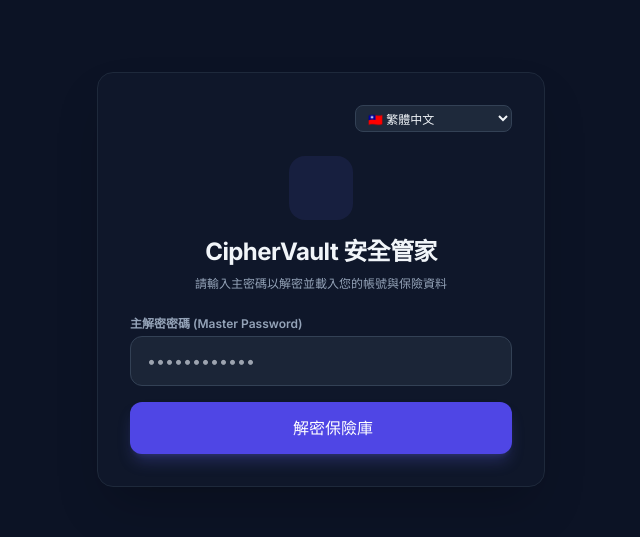
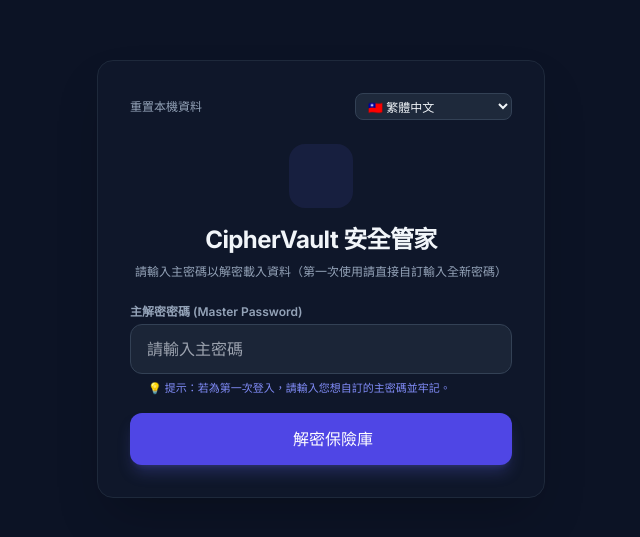
Before and after one commit to yhdstudio/my-password, a plain HTML site: page index.html in a window 1280 px wide. Shown: the part 121-658 px from the top of the page, without its empty margins (319-959 px from the left). Drawn offline with nearby package versions, Linux system fonts and the light colour scheme.

Commit message:
Add files via upload

```diff
--- a/index.html
+++ b/index.html
@@ -37,7 +37,8 @@
     <!-- 解密防護遮罩 -->
     <div id="authOverlay" class="fixed inset-0 z-50 flex items-center justify-center bg-slate-900/80 backdrop-blur-md p-4">
         <div class="bg-white dark:bg-slate-900 border border-slate-200 dark:border-slate-800 rounded-2xl p-6 sm:p-8 max-w-md w-full shadow-2xl space-y-6">
-            <div class="flex justify-end">
+            <div class="flex justify-between items-center">
+                <button type="button" onclick="resetVaultData()" class="text-xs text-slate-400 hover:text-rose-500 transition">重置本機資料</button>
                 <!-- 登入頁語言切換器 -->
                 <select onchange="changeLanguage(this.value)" class="lang-select text-xs bg-slate-100 dark:bg-slate-800 border border-slate-300 dark:border-slate-700 rounded-lg px-2 py-1">
                     <option value="zh-TW">🇹🇼 繁體中文</option>
@@ -60,26 +61,32 @@
                     <i data-lucide="shield-check" class="w-10 h-10"></i>
                 </div>
                 <h2 class="text-2xl font-bold tracking-tight" data-i18n="appTitle">CipherVault 安全管家</h2>
-                <p class="text-xs text-slate-500 dark:text-slate-400" id="authSubtitle" data-i18n="authSubtitle">請輸入主密碼以解密並載入您的帳號與保險資料</p>
+                <p class="text-xs text-slate-500 dark:text-slate-400" id="authSubtitle" data-i18n="authSubtitle">請輸入主密碼以解密載入資料（第一次使用請直接自訂輸入全新密碼）</p>
             </div>
 
             <form id="authForm" onsubmit="handleAuth(event)" class="space-y-4">
                 <div>
-                    <label class="block text-xs font-semibold text-slate-500 dark:text-slate-400 mb-1" data-i18n="masterPasswordLabel">主解密密碼 (Master Password)</label>
+                    <div class="flex justify-between items-center mb-1">
+                        <label class="block text-xs font-semibold text-slate-500 dark:text-slate-400" data-i18n="masterPasswordLabel">主解密密碼 (Master Password)</label>
+                    </div>
                     <div class="relative">
-                        <input type="password" id="masterPasswordInput" required placeholder="••••••••••••"
-                            class="w-full px-4 py-3 rounded-xl bg-slate-100 dark:bg-slate-800/80 border border-slate-300 dark:border-slate-700 focus:outline-none focus:ring-2 focus:ring-indigo-500 pr-10">
-                        <button type="button" onclick="togglePasswordVisibility('masterPasswordInput')" class="absolute right-3 top-3.5 text-slate-400 hover:text-slate-600 dark:hover:text-slate-200">
-                            <i data-lucide="eye" class="w-5 h-5"></i>
+                        <input type="password" id="masterPasswordInput" required placeholder="請輸入主密碼"
+                            class="w-full px-4 py-3 rounded-xl bg-slate-100 dark:bg-slate-800/80 border border-slate-300 dark:border-slate-700 focus:outline-none focus:ring-2 focus:ring-indigo-500 pr-12">
+                        <button type="button" onclick="togglePasswordVisibility('masterPasswordInput', 'masterEyeIcon')" class="absolute right-3 top-3.5 text-slate-400 hover:text-slate-600 dark:hover:text-slate-200 p-0.5">
+                            <i id="masterEyeIcon" data-lucide="eye" class="w-5 h-5"></i>
                         </button>
                     </div>
+                    <p class="text-[11px] text-indigo-500 dark:text-indigo-400 mt-1.5 flex items-center gap-1">
+                        <i data-lucide="info" class="w-3.5 h-3.5"></i>
+                        <span>💡 提示：若為第一次登入，請輸入您想自訂的主密碼並牢記。</span>
+                    </p>
                 </div>
-                <button type="submit" class="w-full py-3.5 px-4 bg-indigo-600 hover:bg-indigo-700 active:bg-indigo-800 text-white font-medium rounded-xl transition shadow-lg shadow-indigo-500/25 flex items-center justify-center gap-2">
+                <button type="submit" id="authBtn" class="w-full py-3.5 px-4 bg-indigo-600 hover:bg-indigo-700 active:bg-indigo-800 text-white font-medium rounded-xl transition shadow-lg shadow-indigo-500/25 flex items-center justify-center gap-2">
                     <i data-lucide="lock" class="w-4 h-4"></i>
                     <span data-i18n="unlockBtn">解密保險庫</span>
                 </button>
             </form>
-            <div id="authError" class="hidden text-xs text-red-500 text-center font-medium" data-i18n="authError">主密碼錯誤，請重新輸入</div>
+            <div id="authError" class="hidden text-xs text-red-500 text-center font-medium" data-i18n="authError">密碼解密失敗，若忘記舊密碼請點擊左上方「重置本機資料」</div>
         </div>
     </div>
 
@@ -97,7 +104,6 @@
                         </div>
                         <span class="font-bold text-lg tracking-wide">CipherVault</span>
                     </div>
-                    <!-- 主題切換 (行動端) -->
                     <button onclick="toggleTheme()" class="md:hidden p-2 rounded-xl text-slate-500 hover:bg-slate-100 dark:hover:bg-slate-800">
                         <i data-lucide="sun" class="w-5 h-5 hidden dark:block"></i>
                         <i data-lucide="moon" class="w-5 h-5 block dark:hidden"></i>
@@ -106,10 +112,4 @@
 
                 <!-- 分類導覽 -->
                 <nav class="space-y-1">
-                    <button onclick="filterCategory('all')" id="cat-all" class="cat-btn w-full flex items-center gap-3 px-3.5 py-2.5 rounded-xl font-medium text-sm transition bg-indigo-50 text-indigo-600 dark:bg-indigo-900/30 dark:text-indigo-400">
-                        <i data-lucide="layers" class="w-4 h-4"></i>
-                        <span data-i18n="catAll">全部項目</span>
-                        <span id="count-all" class="ml-auto text-xs px-2 py-0.5 rounded-full bg-slate-200 dark:bg-slate-800 text-slate-600 dark:text-slate-400">0</span>
-                    </button>
-
-                    <button onclick="filterCategory('insurance')" id="cat-insurance" class="cat-btn w-full flex items-center gap
+                    <button onclick="filterCategory
```
